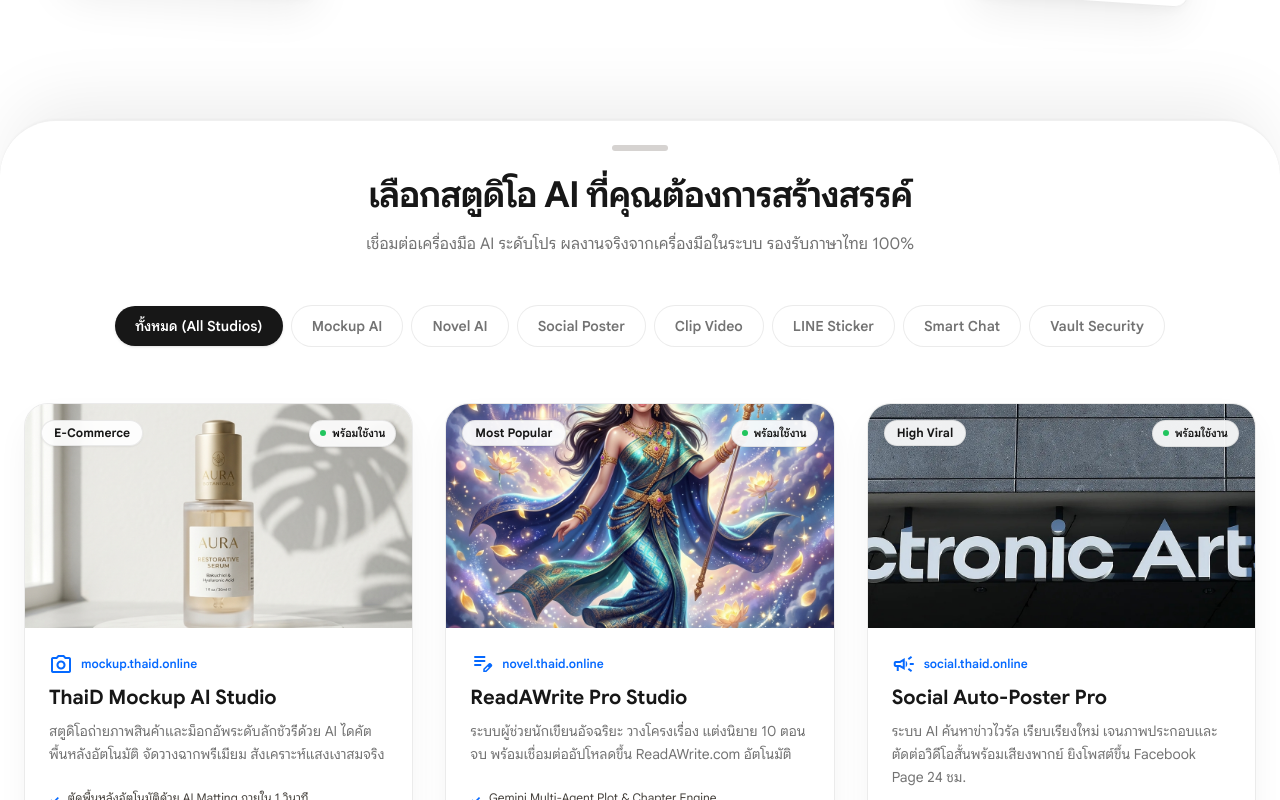
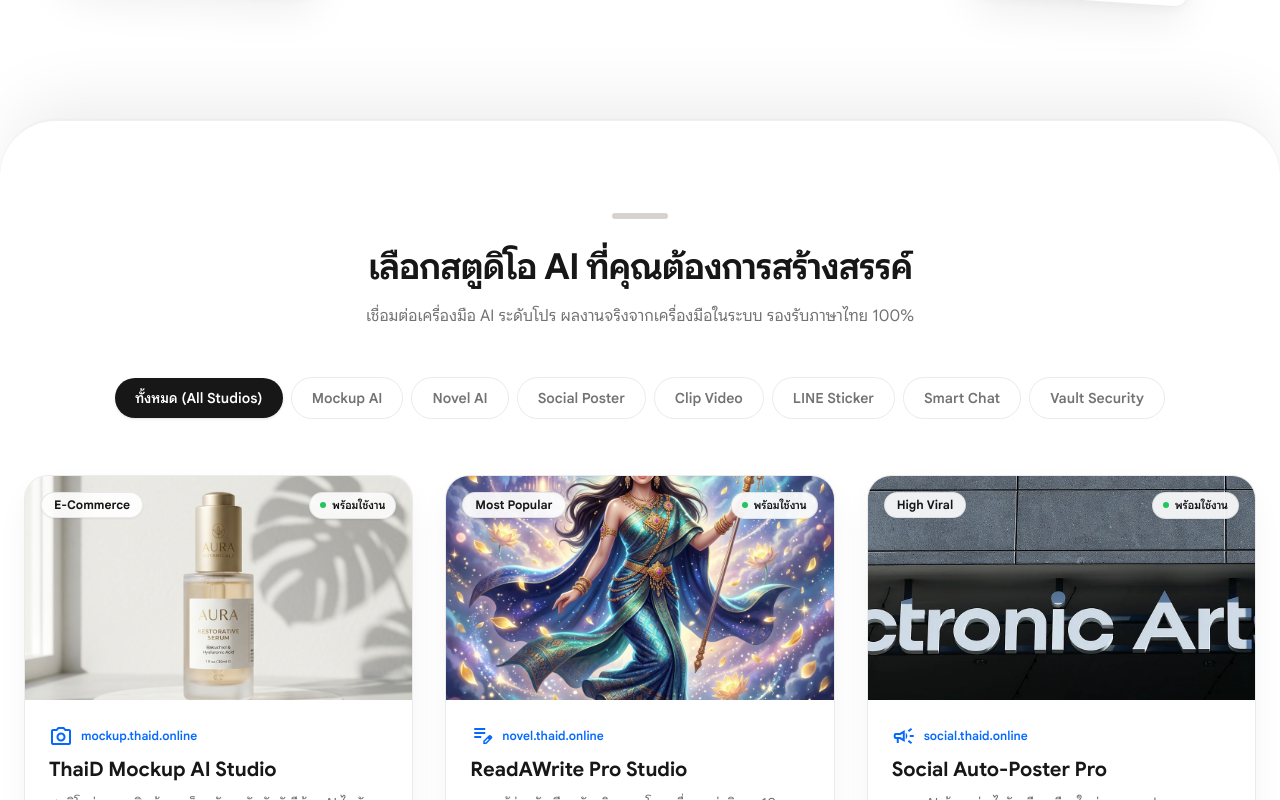
Before and after one commit to iamjotaki/thaid-online, a Next.js app: page / in a window 1280 px wide. Shown: the part 880-1680 px from the top of the page. Built offline with nearby package versions, Linux system fonts and the light colour scheme; a web font is replaced by a local one.

Commit message:
fix(layout): add top clearance padding to elevated sheet to prevent navbar overlap on scroll

```diff
--- a/app/globals.css
+++ b/app/globals.css
@@ -202,6 +202,8 @@ html, body {
   box-shadow: 0 -30px 70px -15px rgba(0, 0, 0, 0.08), 0 -1px 3px rgba(0, 0, 0, 0.04);
   border-top: 1px solid rgba(0, 0, 0, 0.06);
   margin-top: -65vh;
+  padding-top: 72px;
+  scroll-margin-top: 0px;
   transition: transform 0.25s ease-out;
 }
 
@@ -210,6 +212,7 @@ html, body {
     border-top-left-radius: 56px;
     border-top-right-radius: 56px;
     margin-top: -75vh;
+    padding-top: 84px;
   }
 }
 
--- a/app/page.tsx
+++ b/app/page.tsx
@@ -717,7 +717,7 @@ export default function HomePage() {
       <section id="services-directory" className="services-sheet-stage">
 
         {/* Tactile Sheet Handle (Spring Card Indicator) */}
-        <div className="pt-6 pb-2 flex justify-center">
+        <div className="pt-2 pb-3 flex justify-center">
           <button
             type="button"
             onClick={handleScrollDown}
```
